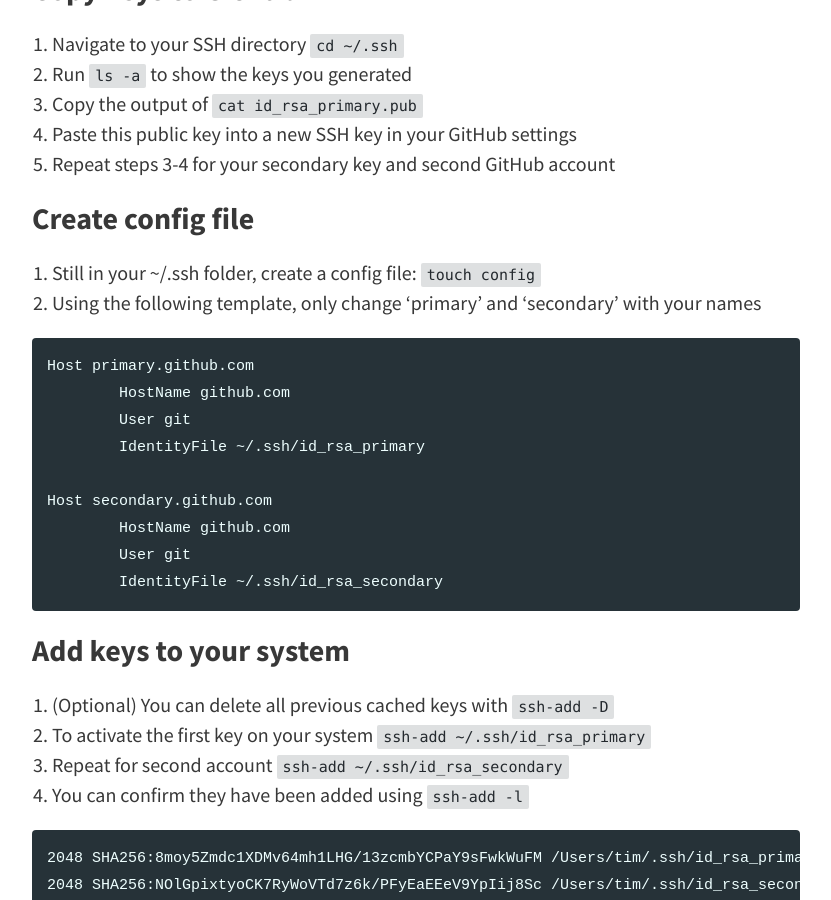
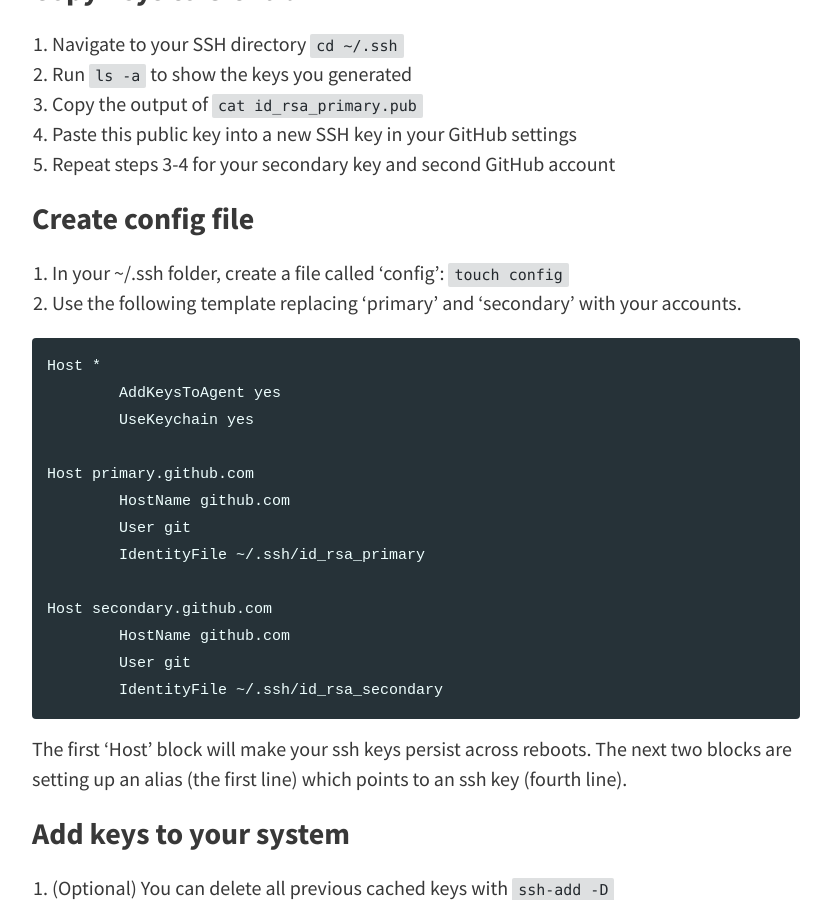
Before and after one commit to celtic426/blog, a Jekyll site: the page built from _posts/2018-10-16-Two-SSH-keys.md, in a window 1280 px wide and 900 px high, scrolled down 689 px. Shown: the whole window, without its empty margins (224-1055 px from the left). Built offline with Jekyll 4.4.1, drawn with Linux system fonts in a browser that asks for light colours.

Commit message:
Start adding ssh host keychain edits

````diff
--- a/_posts/2018-10-16-Two-SSH-keys.md
+++ b/_posts/2018-10-16-Two-SSH-keys.md
@@ -25,10 +25,14 @@ Running the `ssh-keygen` command will allow you generate an SSH keypair.
 
 ### Create config file
 
-1. Still in your ~/.ssh folder, create a config file: `touch config`
-2. Using the following template, only change 'primary' and 'secondary' with your names
+1. In your ~/.ssh folder, create a file called 'config': `touch config`
+2. Use the following template replacing 'primary' and 'secondary' with your accounts.
 
 ```
+Host *
+	AddKeysToAgent yes
+	UseKeychain yes
+
 Host primary.github.com
 	HostName github.com
 	User git
@@ -39,6 +43,8 @@ Host secondary.github.com
 	User git
 	IdentityFile ~/.ssh/id_rsa_secondary
 ```
+
+The first 'Host' block will make your ssh keys persist across reboots. The next two blocks are setting up an alias (the first line) which points to an ssh key (fourth line).
 
 ### Add keys to your system
 
````
